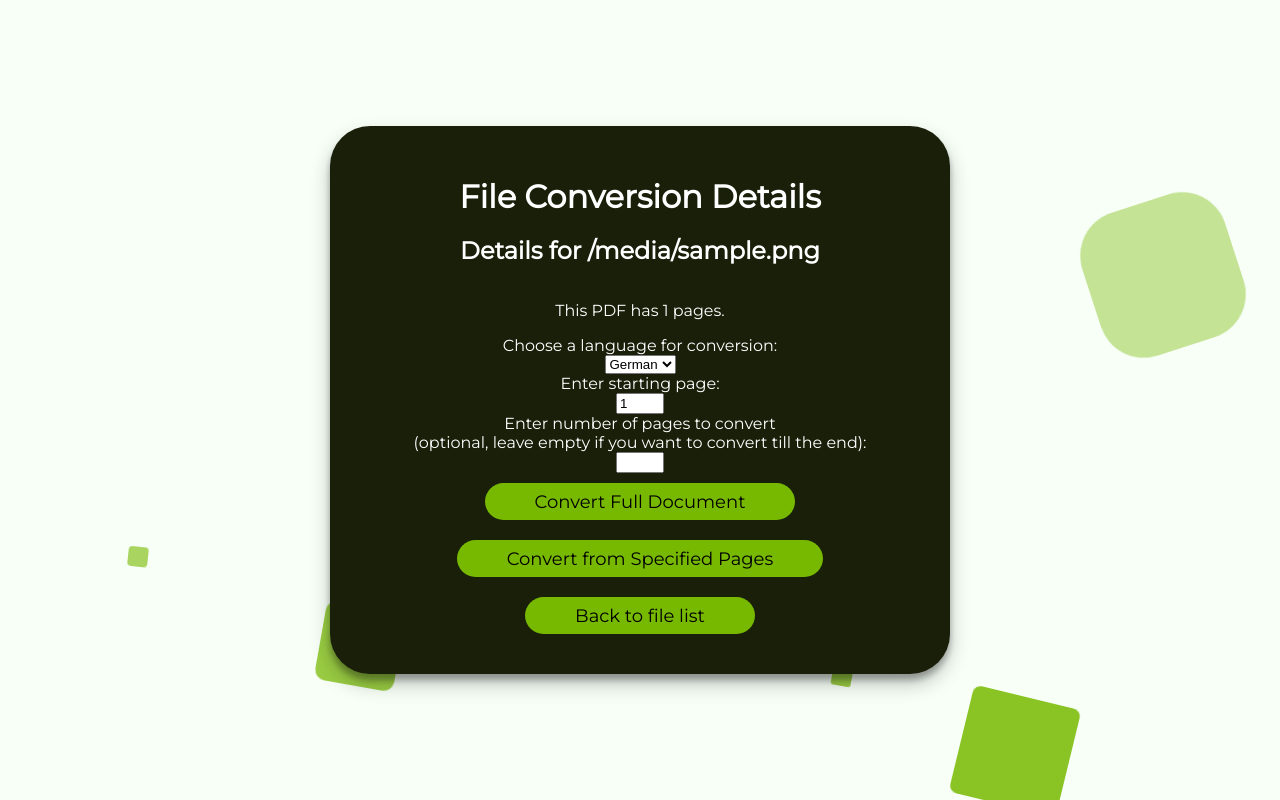
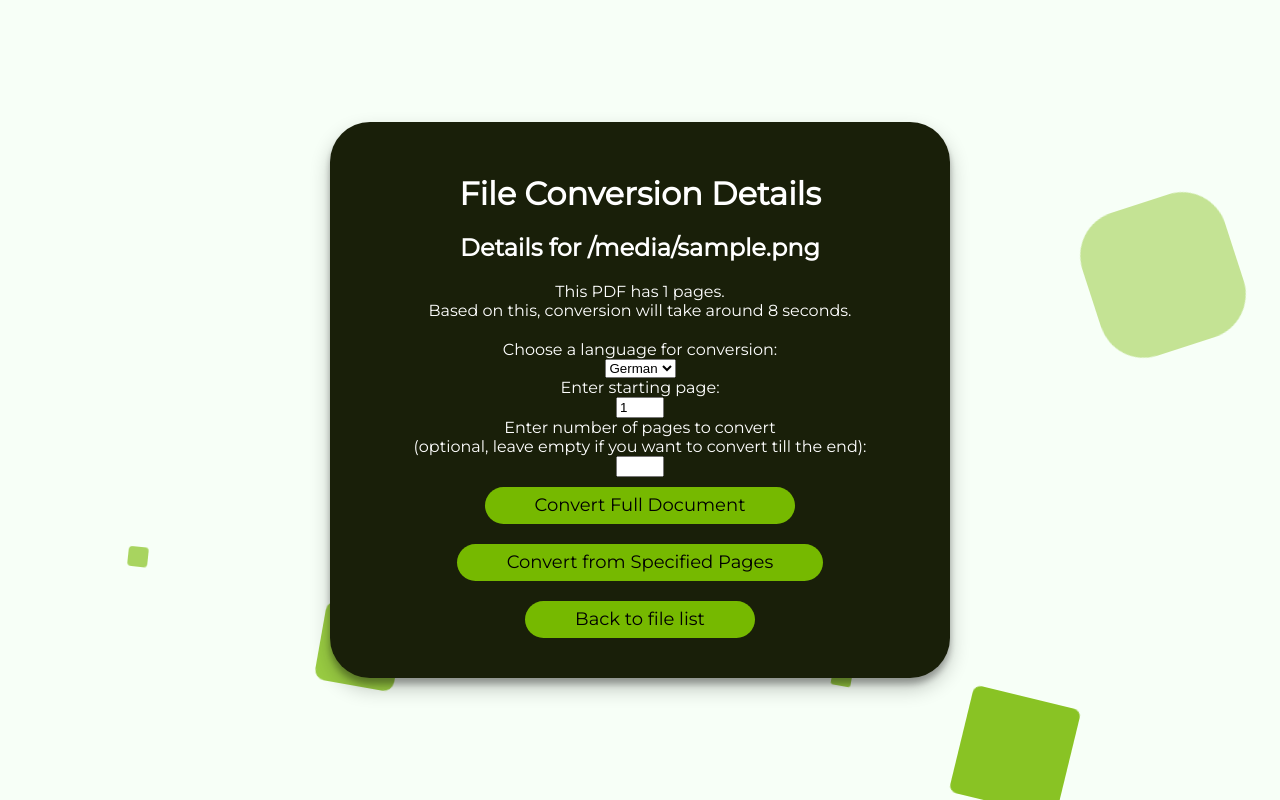
Before and after one commit to AltarisV/TRAIL-PDF, a Flask app: template app/templates/file_details.html in a window 1280 px wide. Run offline with Flask 3, Linux system fonts and the light colour scheme; the template is opened without the code that fills it: most values are stand-ins (such as "Sample title", 1, 10 or a date in 2020).

Commit message:
add time estimate to file details

```diff
--- a/app/static/styles.css
+++ b/app/static/styles.css
@@ -428,3 +428,13 @@ h3 {
     height: 16px;
     filter: invert(18%) sepia(84%) saturate(6140%) hue-rotate(359deg) brightness(97%) contrast(104%);
 }
+
+.page-count-container {
+    text-align: center; /* Centers the text horizontally */
+    margin-bottom: 20px; /* Adds some space below the text for better spacing */
+}
+
+.upload-files-container p {
+    margin: 0;
+    padding: 0;
+}
--- a/app/templates/file_details.html
+++ b/app/templates/file_details.html
@@ -30,33 +30,45 @@
         >
             <h1>File Conversion Details</h1>
             <h2>Details for {{ filename }}</h2>
-            <p>This PDF has {{ page_count }} pages.</p>
 
-            <!-- Language selection dropdown -->
+            <!-- Centering the page count message -->
+            <div class="page-count-container">
+                <p>This PDF has {{ page_count }} pages.<br>
+                    {% set total_seconds = page_count * 8 %}
+                    {% set minutes = total_seconds // 60 %}
+                    {% set seconds = total_seconds % 60 %}
+                    Based on this, conversion will take around
+                    {% if minutes == 0 %}
+                        {{ seconds }} second{{ 's' if seconds != 1 else '' }}.
+                    {% elif minutes == 1 %}
+                        1 minute{% if seconds > 0 %} {{ seconds }} second{{ 's' if seconds != 1 else '' }}{% endif %}.
+                    {% elif minutes == 2 and seconds == 0 %}
+                        2 minutes.
+                    {% else %}
+                        {{ minutes }} minute{{ 's' if minutes > 1 else '' }}
+                        {{ seconds }} second{{ 's' if seconds != 1 else '' }}.
+                    {% endif %}
+                </p>
+            </div>
+
+            <!-- Other form elements remain unchanged -->
             <label for="language">Choose a language for conversion:</label>
             <select name="language" id="language">
                 <option value="english">English</option>
                 <option value="german" selected>German</option>
-                <!-- Add other languages as needed -->
             </select>
 
-            <!-- Input for starting page -->
             <label for="start_page">Enter starting page:</label>
             <input type="number" name="start_page" id="start_page" min="1" max="{{ page_count }}" value="1">
 
-            <!-- Input for number of pages -->
             <label for="num_pages" style="text-align: center">Enter number of pages to convert <br>
                 (optional, leave empty if you want to convert till the end):</label>
             <input type="number" name="num_pages" id="num_pages" min="1" max="{{ page_count }}">
 
-            <!-- Button to convert the full document -->
             <input class="upload-button" type="submit" value="Convert Full Document" />
-
-            <!-- Button to convert specified pages -->
             <button type="button" class="upload-button" onclick="submitPartialConversion()">
                 Convert from Specified Pages
             </button>
-
             <button class="upload-button" type="button" onclick="window.location.href='{{ url_for('main.index') }}'">
                 Back to file list
             </button>
```
